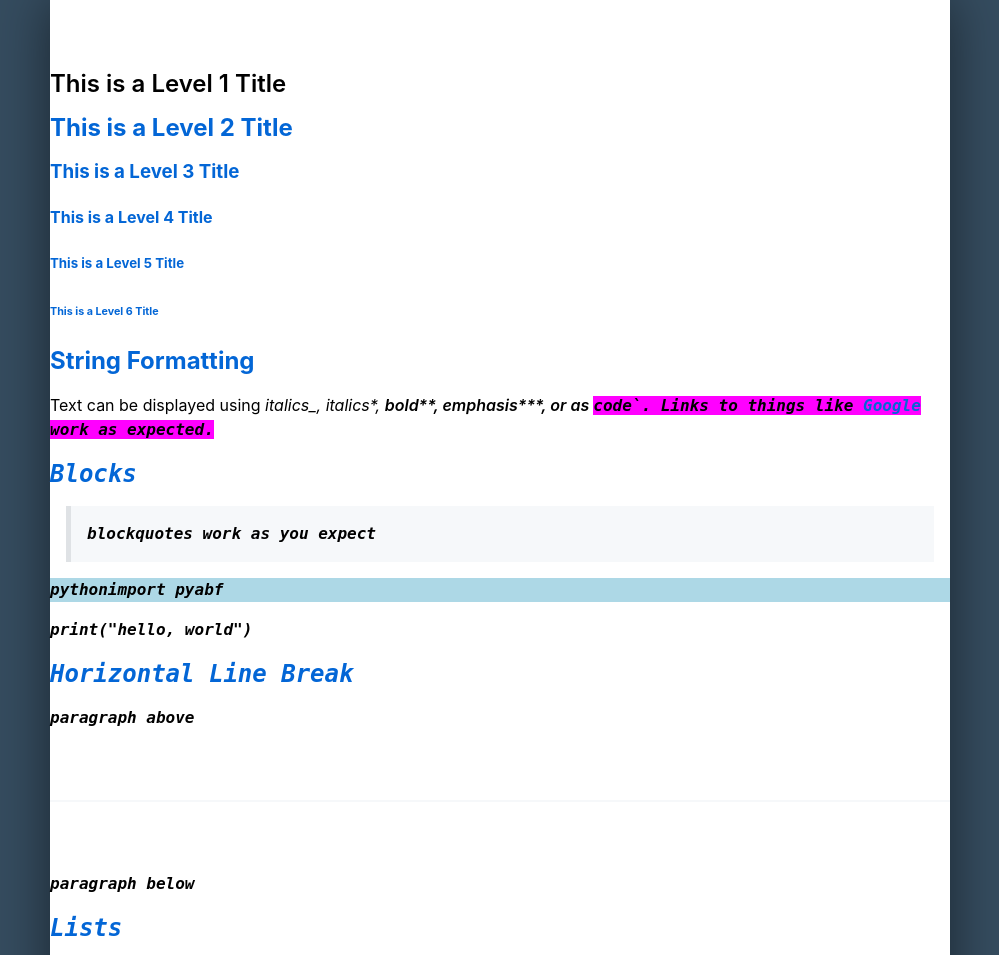
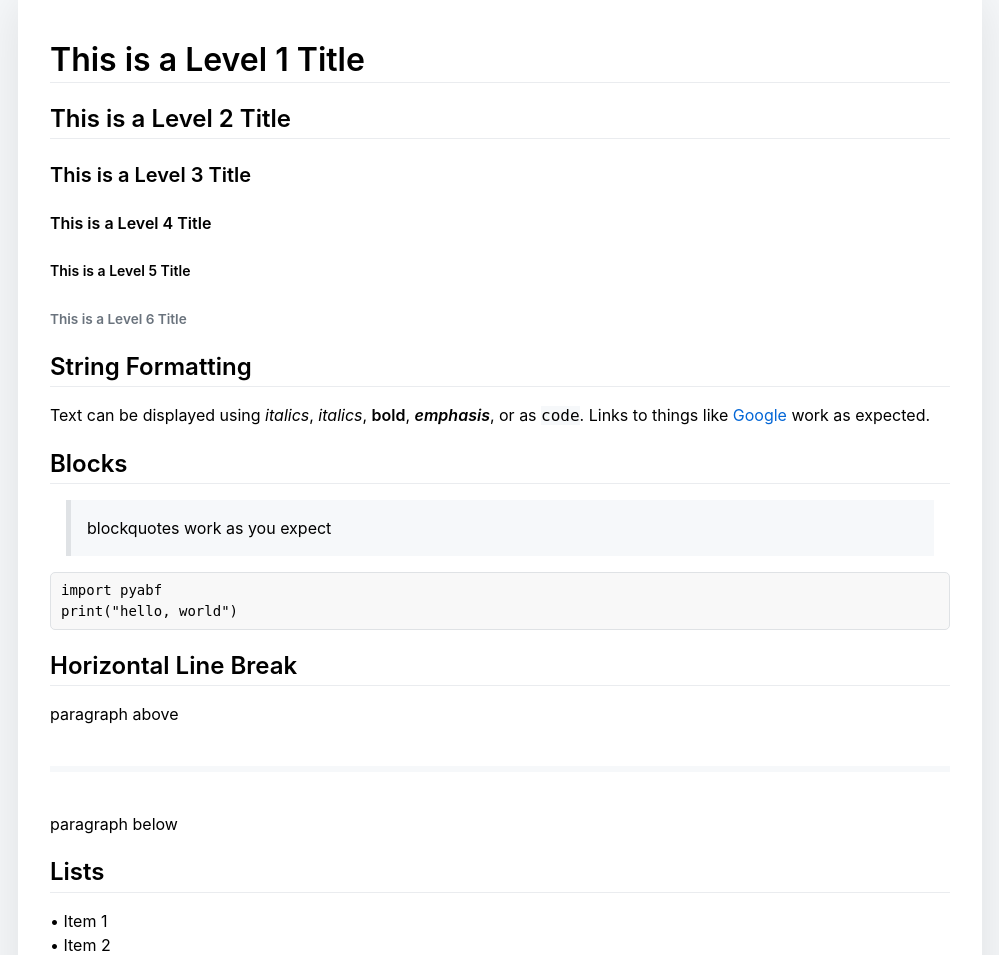
Before and after one commit to swharden/md2html-php, a PHP site: page /demo.php in a window 1280 px wide. Shown: the top 955 px of the page, without its empty margins (140-1139 px from the left). Run offline with PHP 8.4, Linux system fonts and the light colour scheme; data that the repository does not hold is empty; some libraries are stand-ins or nearby versions.

Commit message:
refactor

```diff
--- a/demo/demo.md
+++ b/demo/demo.md
@@ -37,3 +37,7 @@ paragraph below
 ## Images
 
 ![](https://homepages.cae.wisc.edu/~ece533/images/baboon.png)
+
+## YouTube Videos
+
+![](https://www.youtube.com/embed/sP_-f5nsOEo)
--- a/demo/style.css
+++ b/demo/style.css
@@ -1,21 +1,133 @@
 /*
 MAIN COLORS:
-#003366 - blue background
 #f6f8fa - gray background
 #dfe2e5 - light gray trim
 */
 
 body {
     margin: 0px;
-    background: #354c5f;
+    background: #f6f8fa;
     font-family: -apple-system, BlinkMacSystemFont, Segoe UI, Helvetica, Arial, sans-serif, Apple Color Emoji, Segoe UI Emoji;
     font-size: 16;
     line-height: 150%;
 }
 
+.content {
+    max-width: 900px;
+    margin: auto;
+    padding: 0 2em 0 2em;
+    background: white;
+    box-shadow: 0px 0px 50px rgba(0, 0, 0, .1);
+}
+
+footer {
+    font-size: 12;
+    margin-top: 50px;
+    padding-top: .3em;
+    color: #dfe2e5;
+}
+
+h1 {
+    margin-top: 24px;
+    margin-bottom: 16px;
+    font-size: 2em;
+    font-weight: 600;
+    padding-bottom: .3em;
+    border-bottom: 1px solid #eaecef;
+}
+
+h2 {
+    margin-top: 24px;
+    margin-bottom: 16px;
+    font-size: 1.5em;
+    font-weight: 600;
+    padding-bottom: .3em;
+    border-bottom: 1px solid #eaecef;
+}
+
+h3 {
+    margin-top: 24px;
+    margin-bottom: 16px;
+    font-size: 1.25em;
+    font-weight: 600;
+}
+
+h4 {
+    margin-top: 24px;
+    margin-bottom: 16px;
+    font-size: 1em;
+    font-weight: 600;
+}
+
+h5 {
+    margin-top: 24px;
+    margin-bottom: 16px;
+    font-size: .875em;
+    font-weight: 600;
+}
+
+h6 {
+    margin-top: 24px;
+    margin-bottom: 16px;
+    font-size: .85em;
+    font-weight: 600;
+    color: #6a737d;
+}
+
 code {
-    background-color: magenta;
+    background-color: #f6f8fa;
 }
+
+b {
+    font-weight: 600;
+}
+
+em {
+    font-weight: 600;
+}
+
+#prettyprint {
+    background: #f8f8f8;
+    border-radius: 5px;
+    border: 1px solid #dfe2e5;
+    padding: 7px 10px 7px 10px;
+    font-size: 14px;
+    line-height: 150%;
+    overflow-x: auto;
+}
+
+hr {
+    margin-top: 40px;
+    margin-bottom: 40px;
+    border: 3px solid #f6f8fa;
+}
+
+
+
+
+
+
+
+
+
+
+
+
+
+
+
+
+
+
+
+
+
+
+
+
+
+
+
 
 a {
     text-decoration: none;
@@ -28,10 +140,6 @@ a:hover {
 
 li {
     margin-left: 15px;
-}
-
-b {
-    font-weight: 600;
 }
 
 table {
@@ -48,13 +156,6 @@ th {
 td {
     border: 1px solid #dfe2e5;
     padding: 10px;
-}
-
-.content {
-    max-width: 900px;
-    margin: auto;
-    background: white;
-    box-shadow: 0px 0px 50px rgba(0, 0, 0, .5);
 }
 
 .titlebar {
@@ -83,29 +184,11 @@ article {
     text-align: center;
 }
 
-hr {
-    margin-top: 70px;
-    margin-bottom: 70px;
-    border: 1px solid #f6f8fa;
-}
-
 blockquote {
     margin: 1em;
     background: #f6f8fa;
     padding: 1em;
     border-left: 5px solid #dfe2e5;
-}
-
-/* former title */
-h1 {
-    font-size: 150%;
-    font-weight: 600;
-    margin-top: 2em;
-    margin-bottom: .5em;
-}
-
-h1 a {
-    color: black;
 }
 
 .description {
@@ -127,26 +210,6 @@ img {
     font-family: consolas, monospace, sans-serif;
 }
 
-#prettyprint {
-    background: #f8f8f8;
-    border-radius: 5px;
-    border: 1px solid #dfe2e5;
-    padding: 7px 10px 7px 10px;
-    font-size: 14px;
-    line-height: 150%;
-    overflow-x: auto;
-}
-
-.prettyprintSource{
-    font-size: 80%;
-    color: lightgray;
-    line-height: 0px;
-    position: relative;
-    top: 6px;
-    left: 3px;
-    margin-top: 10px;
-}
-
 .indent {
     margin-left: 1em;
 }
```
Also changed, not shown: dev/test.php (added, +23 -0 lines), src/md2html.php (+35 -37 lines), README.md.
